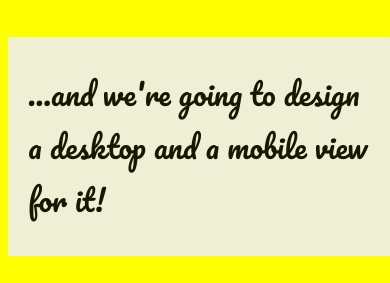
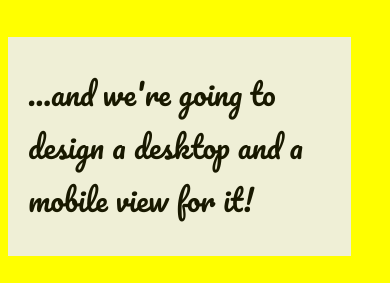
Before and after one commit to SilentSoundwave17/exercsie8, a plain HTML site: page index.html in a window 390 px wide. Shown: the part 301-584 px from the top of the page. Drawn offline with Linux system fonts and the light colour scheme.

Commit message:
formatting n stuff

```diff
--- a/index.html
+++ b/index.html
@@ -81,9 +81,14 @@ margin-bottom: 0;
       width: 100%;
         height: auto;
     }
+
+    p, h1, h2 {
+      width: 75%;
+    }
+
   }
 
-    @media only screen and (min-width: 600px) {
+    @media only screen and (min-width: 601px) {
       img {
         width: 800px;
         height: auto;
@@ -93,6 +98,7 @@ margin-bottom: 0;
       width: 100%;
       height: auto;
     }
+
   }
 
 
```
